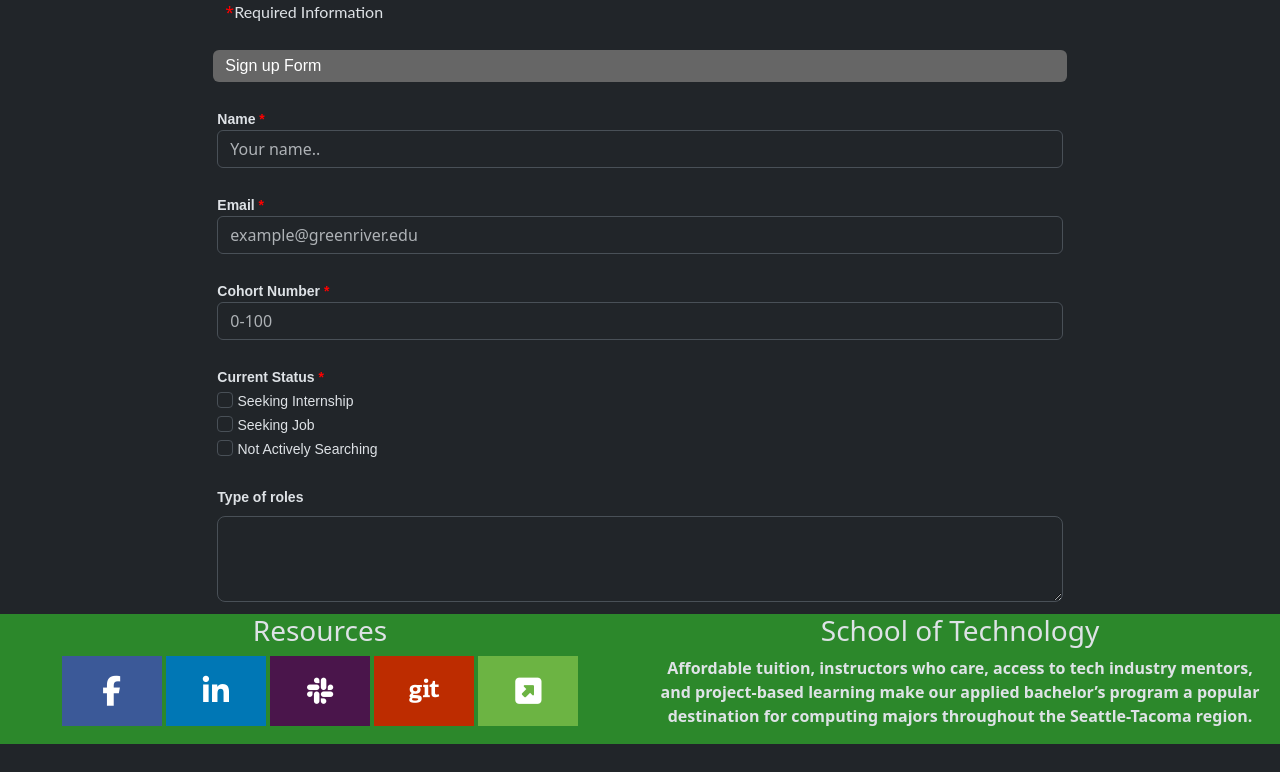
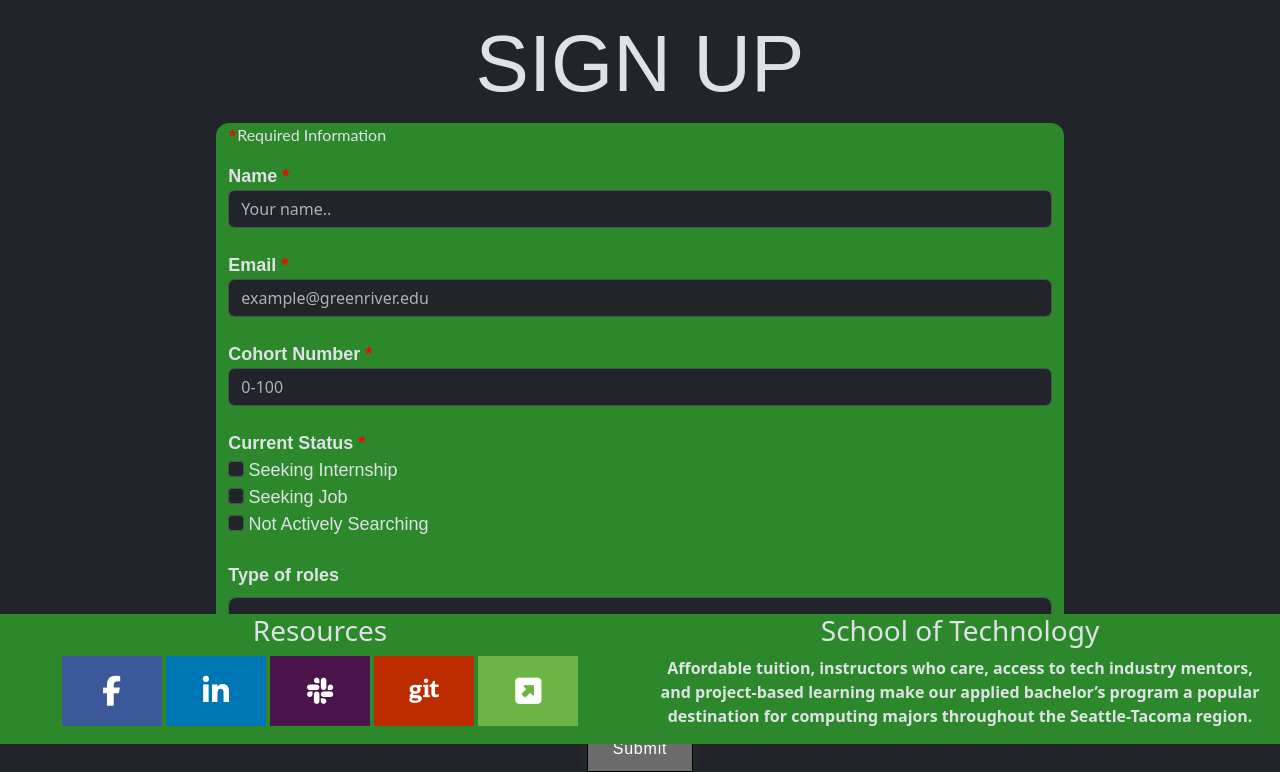
Before and after one commit to lukeckk/TeamAnt, a PHP site: page /SprintTwo/html/signup.html in a window 1280 px wide. Shown: the part 56-828 px from the top of the page. Before the commit the page ends 800 px from the top, so only its background shows below. Run offline with PHP 8.4, Linux system fonts and the light colour scheme; some libraries are stand-ins or nearby versions; some web fonts are replaced.

Commit message:
Changed dark mode styling for h1 on dash. Modified the buttons on dashboard to look like GRC site.

```diff
--- a/SprintTwo/html/signup.html
+++ b/SprintTwo/html/signup.html
@@ -10,6 +10,7 @@
     <script src="../scripts/scripts.js"></script>
     <link href="../styles/styles.css" rel="stylesheet" type="text/css">
     <script src="https://kit.fontawesome.com/dacf05fad1.js" crossorigin="anonymous"></script>
+    <link href="https://fonts.cdnfonts.com/css/bignoodletitling" rel="stylesheet">
 </head>
 
 
@@ -17,15 +18,17 @@
 <body onload="onloadGroup('navSignup')">
 <nav id="navbarTarget" class="navbar navbar-expand-lg bg-body-tertiary"></nav>
 <!--NAVBAR ENDS HERE, NO ELEMENTS ABOVE THIS LINE-->
-<div class="requiredwarning col-8 container-fluid ">
+
+<h3 class="signupheading text-center pt-3">SIGN UP</h3>
+<div class="container-fluid col-8 overall border rounded-4 border-3 border-dark ">
+    <div class="row">
+        <div id = "signupShared" class="container-fluid">
+<div class="requiredwarning ">
 <p class="required"></p><p class="requiredwarning2"> Required Information</p>
 </div>
-<div class="signuphead col-8 container-fluid pt-1 pb-1"> <p id="signupCoverText"  >Sign up Form</p>
-</div>
 
-<!-- <div class="container d-flex justify-content-center"> -->
-<div class="row justify-content-evenly">
-    <div id = "signupShared" class="col-8">
+
+
         <form name="signup" id="form" method="post" action="https://schrock.greenriverdev.com/vardump.php" >
 
             <section class=" mb-4">
@@ -77,16 +80,22 @@
                 <textarea class="rounded-3 form-control" id="roletext" rows="3"></textarea>
             </section>
 
-            <section class="mb-4">
-                <input  id="submitbutton" type="submit" value="Submit">
-            </section>
+
 
 
         </form>
 
 
     </div>
+
 </div>
+
+</div>
+<section class="text-center">
+    <button type="submit" class="mt-3 dashButtonLinks">Submit</button>
+</section>
+
+
 <!-- </div> -->
 <div class="container-fluid text-center fixed-bottom mt-3">
 <div class="row " style="border: 10px black">
--- a/SprintTwo/styles/styles.css
+++ b/SprintTwo/styles/styles.css
@@ -96,7 +96,7 @@
     padding:0;
 }
 
-.contactContainer h3, .applicationContainer h3 {
+.contactContainer h3, .applicationContainer h3, .signupheading{
     font-family: 'BigNoodleTitling', sans-serif,Impact,Arial,Verdana;
     font-weight: 500;
     font-size: 5rem!important;
@@ -257,16 +257,16 @@
 
 #signupShared label {
     font-family: Arial, Helvetica, sans-serif !important;
-    font-size: 14px;
+    font-size: 18px;
     font-weight: bold;
 
 }
 
 #submitbutton {
 
-    color: #e8f0de !important;
+    color: black !important;
     border: solid 1px #538312 !important;
-    background: #64991e;
+    background: white;
     display: inline-block;
     margin: 0 2px ;
     outline: none;
@@ -285,4 +285,10 @@
 .form-check-label {
     font-weight: normal !important;
 }
+
+.overall {
+
+    background-color: #2C882B;
+}
+
 /*Form Styles End*/
```
Also changed, not shown: SprintTwo/html/signup.php (added, +28 -0 lines).
